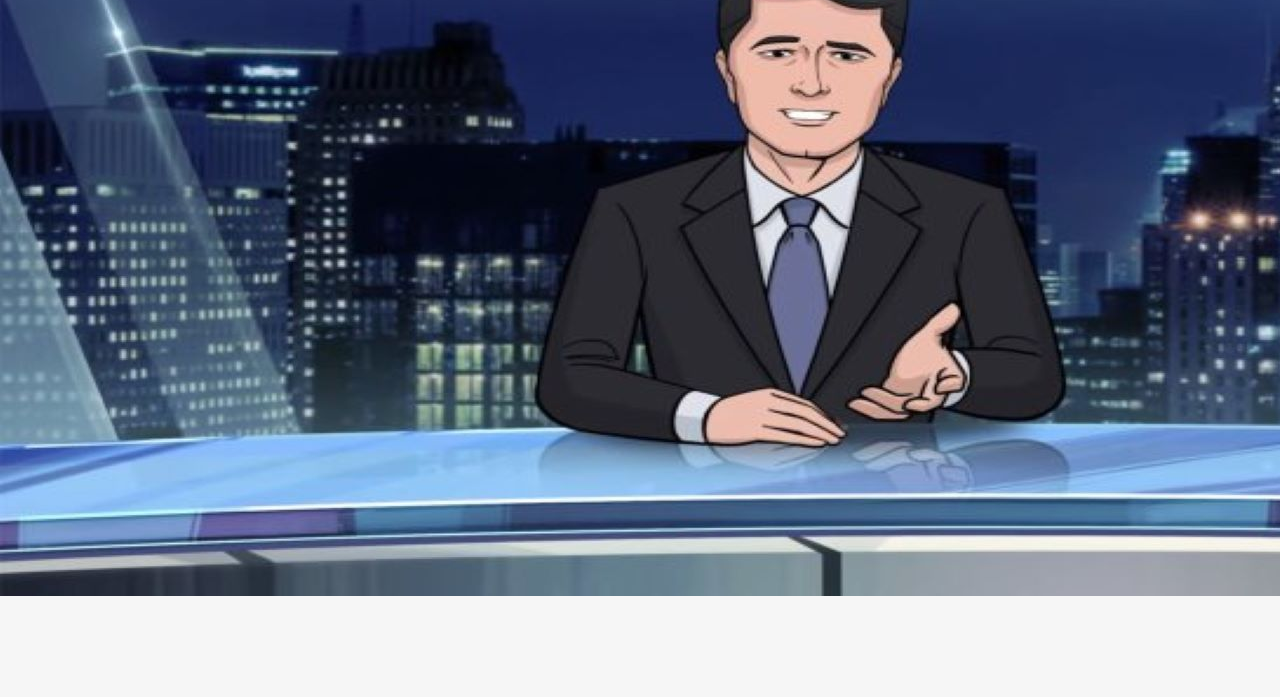
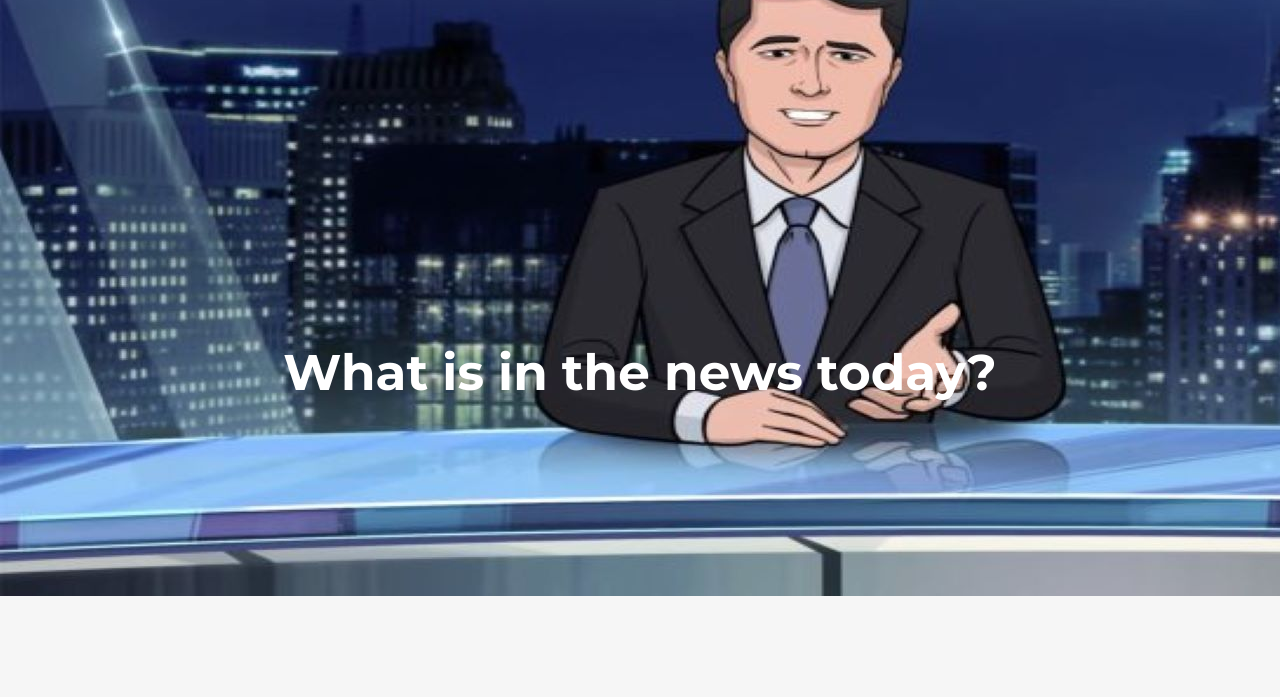
Before and after one commit to LewisLindleySmith/sproutScss, a website built with webpack: page news.html in a window 1280 px wide. Shown: the part 103-800 px from the top of the page. Built offline with nearby package versions, Linux system fonts and the light colour scheme.

Commit message:
banner text news html

```diff
--- a/news.html
+++ b/news.html
@@ -78,6 +78,10 @@
     <!-- HERO BANNER SECTION  -->
     <div class="banner-section">
       <img src="images/tooning-out-the-news.jpeg" alt="man reading the news" />
+
+      <div class="banner-text">
+        <h1>What is in the news today?</h1>
+      </div>
     </div>
 
     <!-- CONTAINER SECTION  -->
--- a/src/scss/_base.scss
+++ b/src/scss/_base.scss
@@ -53,6 +53,13 @@ li {
   }
 }
 
-// .banner-section {
-//   margin-top: 100px;
-// }
+.banner-text {
+  text-align: center;
+  position: absolute;
+  top: 60%;
+  left: 50%;
+  transform: translate(-50%, -50%);
+  line-height: 1.5;
+  width: $banner-width;
+  color: $white;
+}
```
Also changed, not shown: build/css/site.css.
